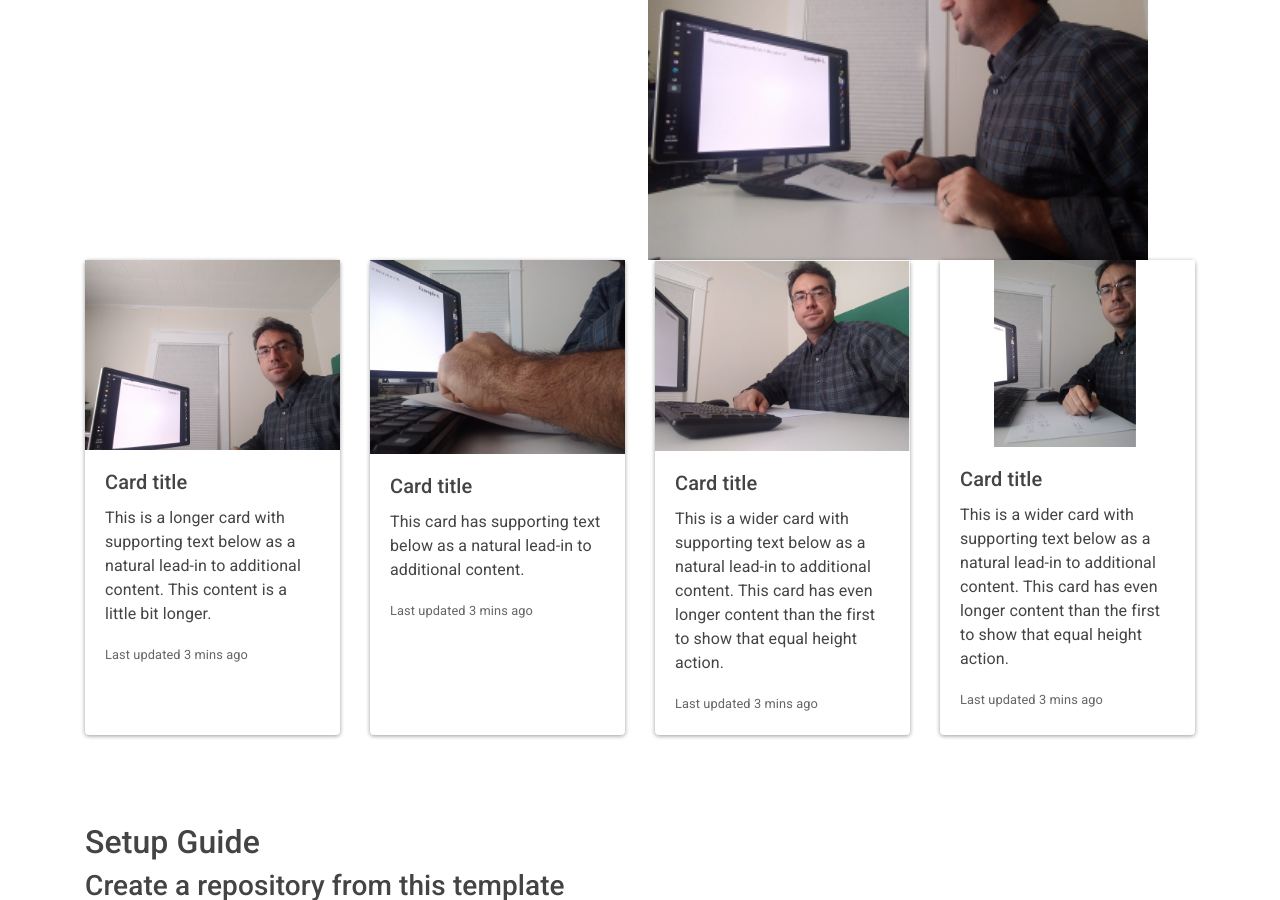
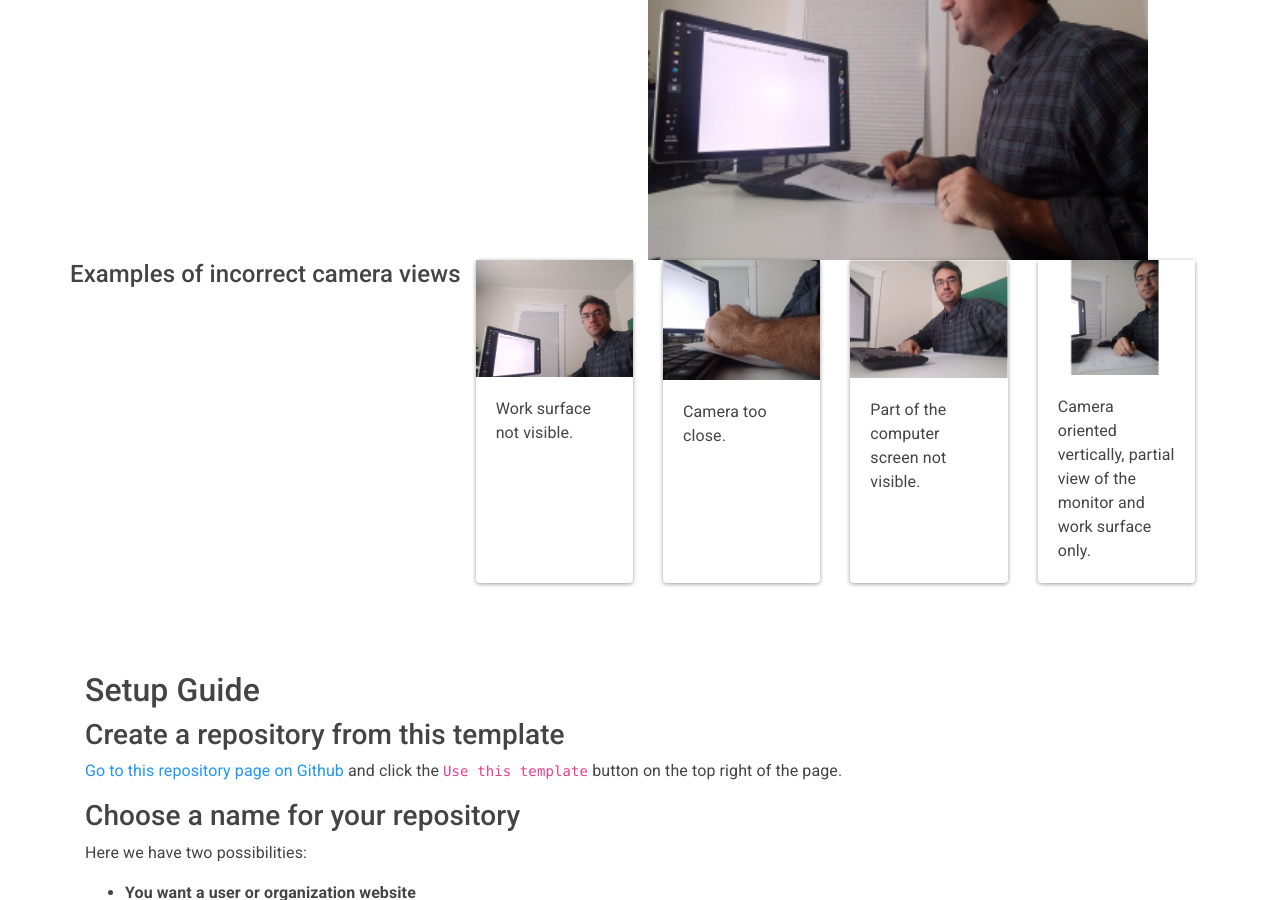
Before and after one commit to ub-math/exam_guides, a Jekyll site: the page built from docs/index.md, in a window 1280 px wide and 900 px high, scrolled down 3392 px. Built offline with Jekyll 4.4.1, drawn with Linux system fonts in a browser that asks for light colours.

Commit message:
Update index.md

```diff
--- a/docs/index.md
+++ b/docs/index.md
@@ -161,36 +161,29 @@ demonstrating proper workspace setup.
 
 
 <div class="card-deck">
+<h4>Examples of incorrect camera views</h4>
   <div class="card">
     <img class="card-img-top" src="./assets/images/incorrect_1.png" alt="Card image cap">
     <div class="card-body">
-      <h5 class="card-title">Card title</h5>
-      <p class="card-text">This is a longer card with supporting text below as a natural lead-in to additional content. This content is a little bit longer.</p>
-      <p class="card-text"><small class="text-muted">Last updated 3 mins ago</small></p>
+      <p class="card-text">Work surface not visible.</p>
     </div>
   </div>
   <div class="card">
     <img class="card-img-top" src="./assets/images/incorrect_2.png" alt="Card image cap">
     <div class="card-body">
-      <h5 class="card-title">Card title</h5>
-      <p class="card-text">This card has supporting text below as a natural lead-in to additional content.</p>
-      <p class="card-text"><small class="text-muted">Last updated 3 mins ago</small></p>
+      <p class="card-text">Camera too close.</p>
     </div>
   </div>
   <div class="card">
     <img class="card-img-top" src="./assets/images/incorrect_3.png" alt="Card image cap">
     <div class="card-body">
-      <h5 class="card-title">Card title</h5>
-      <p class="card-text">This is a wider card with supporting text below as a natural lead-in to additional content. This card has even longer content than the first to show that equal height action.</p>
-      <p class="card-text"><small class="text-muted">Last updated 3 mins ago</small></p>
+      <p class="card-text">Part of the computer screen not visible.</p>
     </div>
   </div>
   <div class="card">
     <img class="card-img-top" src="./assets/images/incorrect_4.png" alt="Card image cap">
     <div class="card-body">
-      <h5 class="card-title">Card title</h5>
-      <p class="card-text">This is a wider card with supporting text below as a natural lead-in to additional content. This card has even longer content than the first to show that equal height action.</p>
-      <p class="card-text"><small class="text-muted">Last updated 3 mins ago</small></p>
+      <p class="card-text">Camera oriented vertically, partial view of the monitor and work surface only.</p>
     </div>
   </div>
 </div>
```
